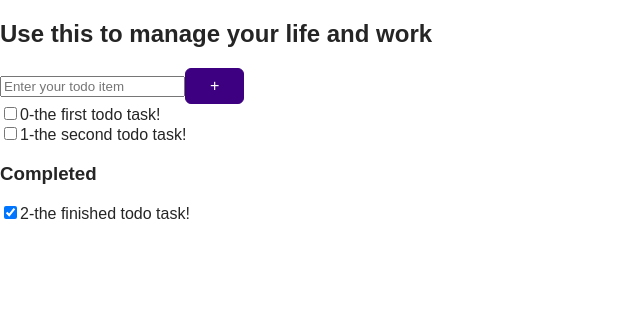
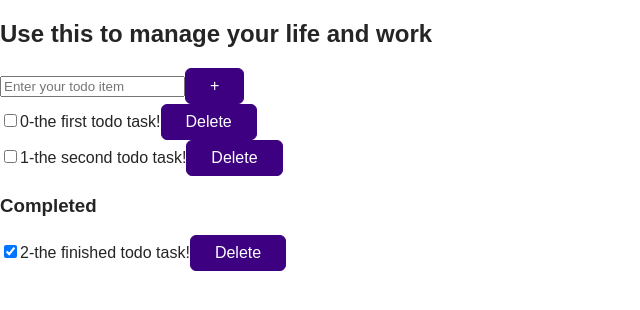
Before and after one commit to tongliAyra/todo-web-with-redux, a React (Create React App) app: page / in a window 1280 px wide. Shown: the top 310 px of the page, without its empty margins (0-640 px from the left). Built offline with nearby package versions, Linux system fonts and the light colour scheme.

Commit message:
feat: should delete selected task

```diff
--- a/src/components/TaskList.js
+++ b/src/components/TaskList.js
@@ -1,6 +1,6 @@
 import { useDispatch } from "react-redux";
 import React from "react";
-import { checkedTask } from "./todoTasksSlice";
+import { checkedTask, deleteTask } from "./todoTasksSlice";
 
 //遍历对象数组 https://mdnice.com/writing/c3c0df37674a42aa812cb3b6e8e542a1
 
@@ -17,6 +17,11 @@ export const TaskList = ({ tasks }) => {
           let listId = taskList.id;
           dispatch(checkedTask(listId));
         };
+
+        const onDeleteClick = () => {
+          let listId = taskList.id;
+          dispatch(deleteTask(listId));
+        };
         return (
           <div key={index}>
             <label htmlFor="check-box" />
@@ -26,6 +31,9 @@ export const TaskList = ({ tasks }) => {
               onChange={onChangedClick}
             />
             <span>{taskList.taskName}</span>
+            <button className="delete-btn" onClick={onDeleteClick}>
+              Delete
+            </button>
           </div>
         );
       })}
--- a/src/components/todoTasksSlice.js
+++ b/src/components/todoTasksSlice.js
@@ -38,7 +38,9 @@ const todoTasksSlice = createSlice({
     checkedTask(state, action) {
       state[action.payload].isChecked = !state[action.payload].isChecked;
     },
-    deleteTask(state) {},
+    deleteTask(state, action) {
+      state.splice(action.payload, 1);
+    },
   },
 });
 
```
